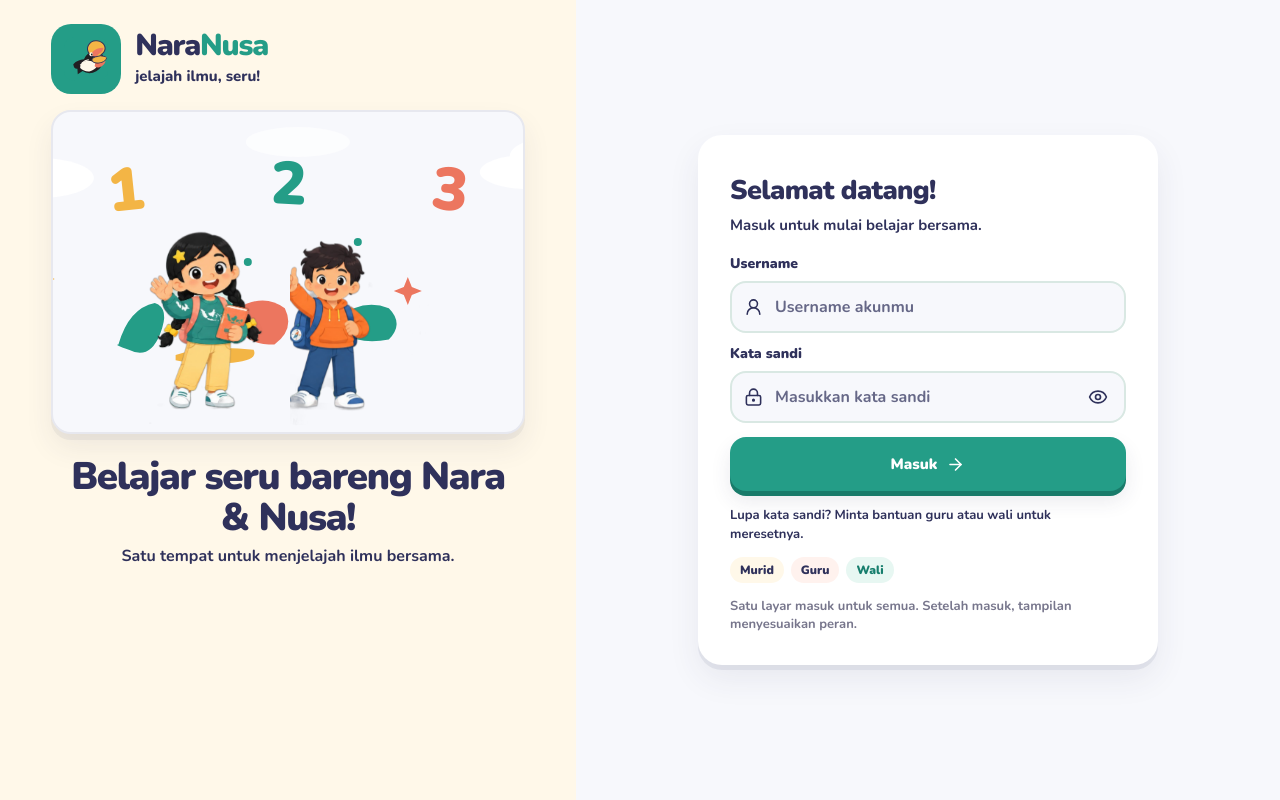
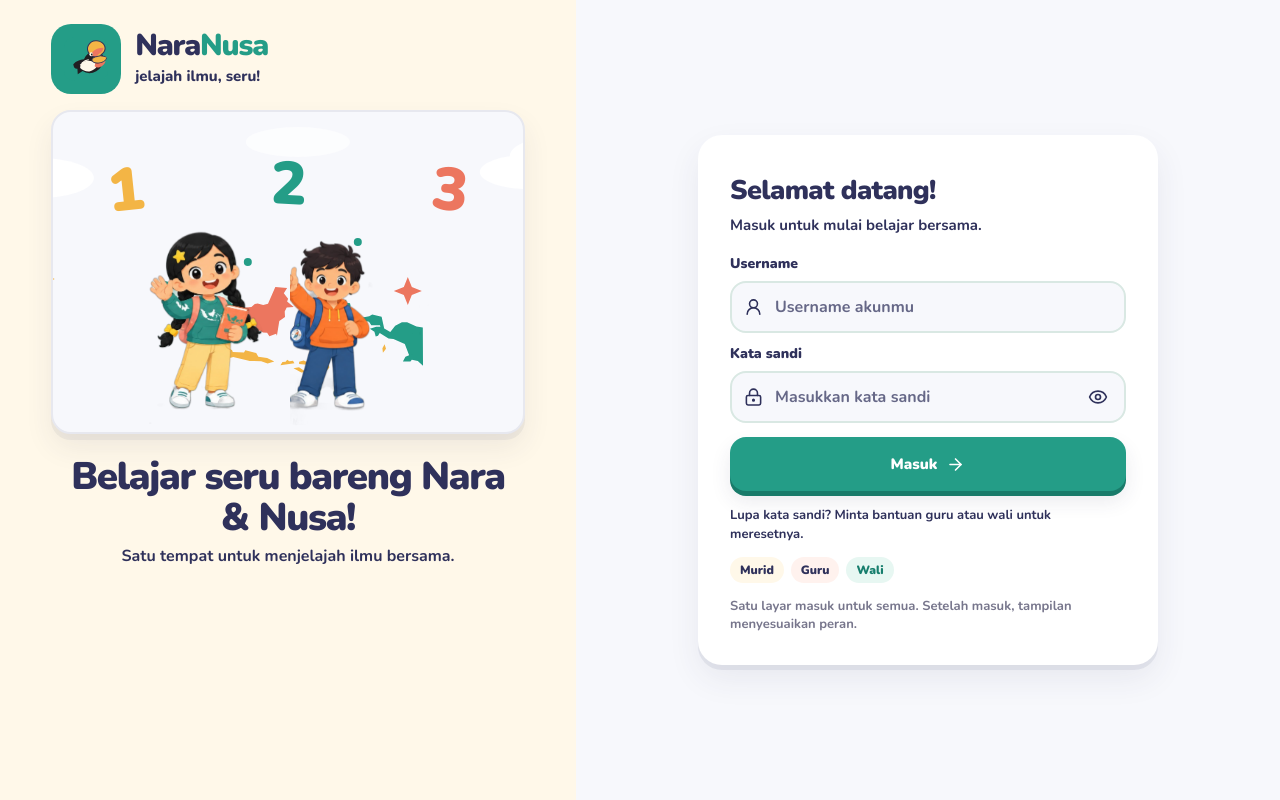
Before and after one commit to dfhstores-design/naranusa, a Next.js app: page /naranusa/masuk in a window 1280 px wide. Built offline with nearby package versions, Linux system fonts and the light colour scheme.

Commit message:
fix: improve Indonesia silhouette in scene banner

```diff
--- a/src/components/scene-banner.tsx
+++ b/src/components/scene-banner.tsx
@@ -49,13 +49,13 @@ export function SceneBanner({
           <text x="400" y="92" fill="#249d87" transform="rotate(3 400 92)">2</text>
           <text x="560" y="98" fill="#ec765f" transform="rotate(6 560 98)">3</text>
         </g>
-        {/* peta Indonesia (bentuk yang sama dengan banner peta di login) */}
-        <g transform="translate(215 165) scale(2.6)">
-          <path d="M6 26Q10 12 20 10q6 2 2 12-4 10-12 6-6-2-4-2Z" fill="#249d87" />
-          <path d="M28 30q12-4 30-2 2 4-8 5-14 1-22-1Z" fill="#f3b545" />
-          <path d="M52 12q10-6 18 0 4 8-4 14-10 0-14-6Z" fill="#ec765f" />
-          <path d="M76 14q4-6 8-2-2 8-6 10-4-2-2-8Z" fill="#2f315b" />
-          <path d="M90 16q10-8 20-4 6 6 0 12-10 2-18-2-4-4-2-6Z" fill="#249d87" />
+        {/* peta Indonesia — siluet kepulauan dari data Natural Earth 110m (public domain), diproyeksikan ke zona banner; warna palet terkunci */}
+        <g>
+          <path d="M320 206.6L323 214L327.3 214.5L330.2 218.2L328.5 234.6L322 234.7L309.5 225L302.6 216.7L295.2 204L290 199.1L286.1 189.5L280.8 185.8L277.8 180.8L267.2 171L266.7 168.1L279.6 169.4L298.1 187.9L304.1 188L309 192L312.4 196.9L316.9 199.6L314.5 204.4L320 206.6Z" fill="#249d87" />
+          <path d="M440.9 252.4L441.6 255.4L437.8 259.7L432 260.3L435.1 254.7L440.9 252.4Z M495.1 240.7L494.6 236.3L496.8 232.2L498.2 236.7L495.1 240.7Z M413.5 260.4L405.7 256.3L411.2 255.2L416.3 258.7L415.9 260.3L413.5 260.4Z M419.6 250.3L428.8 247.7L427.9 251L419.1 252.7L411.3 251.9L411.3 249.8L415.9 248.6L419.6 250.3Z M401.5 249.3L405.2 248.8L406.6 251.3L392.6 253.2L394.6 249.9L397.8 249.8L399.4 247.7L401.5 249.3Z M344.2 237.9L345 240L356.2 240.6L357.5 238.2L368.4 241L370.5 244.8L379.3 245.9L386.5 249.4L379.8 251.6L373.4 249.2L362 248.9L345.4 245.1L342.9 245.8L332.2 243.4L331.2 240.9L325.8 240.4L329.9 234.8L337 235.2L344.2 237.9Z" fill="#f3b545" />
+          <path d="M399.3 175.9L396 181.2L400.3 186.8L399.3 189.5L405.9 194.9L398.9 195.6L396.9 199.6L397.2 204.9L391.5 208.9L389.1 223.8L388.3 221.7L381.6 224.3L379.3 220.7L375.1 220.4L372.2 218.5L365.2 220.6L363 217.8L354.4 217.4L353.5 209.6L350.5 207.9L347.7 202.9L346.9 197.8L347.6 192.3L351.1 188.4L352 192.4L356.1 195.7L363.6 194.9L367 191.9L369.8 191.4L375.4 193.1L380.2 191.8L387.5 174.9L399.3 175.9Z" fill="#ec765f" />
+          <path d="M428.9 195.1L435.7 194.8L441.5 190.6L442.5 191.9L437.8 197.7L433.4 198.8L427.7 197.7L412.8 198.8L412 203.3L417.2 208.5L420.4 205.8L431.3 203.8L430.9 206.5L428.3 205.7L425.8 209.1L420.6 211.4L426.1 218.9L425.1 220.9L430.4 227.7L430.3 231.6L427.2 233.3L424.9 231.2L427.7 226.4L421.9 228.7L420.5 227.1L421.2 224.8L417 221.4L417.4 215.6L413.5 217.4L414.3 232.7L410.5 233.5L408 231.8L409.7 226.4L408.8 220.7L406.3 220.7L404.5 216.7L406.9 212.8L410.7 199.3L416.9 192.5L428.9 195.1Z" fill="#2f315b" />
+          <path d="M535 215.5L535.2 253.7L530 248.9L524 247.7L522.6 249.4L515.1 249.6L517.6 244.8L521.3 243.2L517 231.9L505.6 226.9L500.7 226.4L491.9 221L490.2 223.8L487.9 224.4L486.6 219.7L482.1 216.8L488.4 214.7L492.6 214.8L492.1 213.2L483.5 213.2L481.2 209.7L476 208.6L473.5 205.7L481.4 204.3L484.4 202.4L493.8 204.8L496.4 216.5L502.5 220L507.4 213.8L514.1 210.2L519.3 210.2L528.7 214.4L535 215.5Z M466.7 216.7L473.2 218.4L475.3 222.9L470.4 220.4L458.1 220.1L459.5 216.9L466.7 216.7Z M452.1 222.5L448 221.4L446.9 218.9L452.8 218.6L454.3 220.5L452.1 222.5Z M458.3 187.5L458.7 190.7L462.2 191.2L462.7 193.6L462.4 198.7L459.4 198.1L458.5 201.7L460.9 204.8L459.3 205.5L456.9 201.8L455.2 194.3L456.4 189.6L458.3 187.5Z" fill="#249d87" />
         </g>
         {/* buku-buku */}
         <g>
```
Also changed, not shown: pr-evidence/login-desktop.png (added), pr-evidence/login-mobile.png (added).
